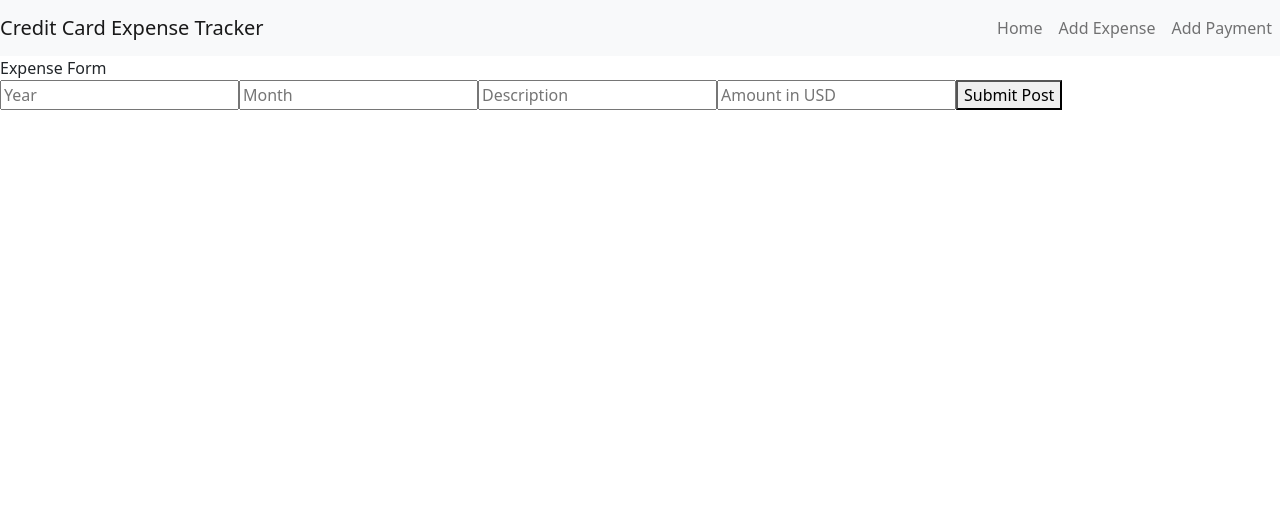
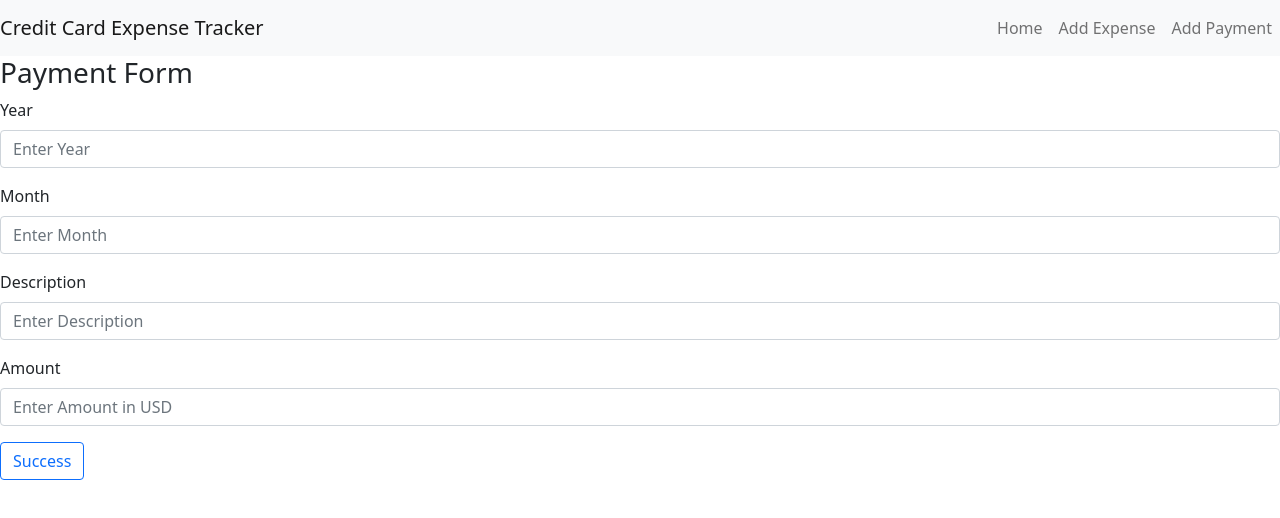
Before and after one commit to Rpcraig123/Budget-App, a React (Create React App) app in the folder client/: page /add-payment in a window 1280 px wide. Shown: the top 518 px of the page. Built offline with nearby package versions, Linux system fonts and the light colour scheme.

Commit message:
Styled my form

```diff
--- a/client/src/App.js
+++ b/client/src/App.js
@@ -47,6 +47,7 @@ function App(props) {
           setDesc={setDesc}
           setAmount={setAmount}
           transType={'new-expense'}
+          formType={'Expense'}
         />
       </Route>
       <Route path='/add-payment' exact>
@@ -57,6 +58,7 @@ function App(props) {
           setDesc={setDesc}
           setAmount={setAmount}
           transType={'new-payment'}
+          formType={'Payment'}
         />
       </Route>
     </Switch>
--- a/client/src/pages/TransactionForm.js
+++ b/client/src/pages/TransactionForm.js
@@ -1,3 +1,6 @@
+import Form from 'react-bootstrap/Form'
+import Button from 'react-bootstrap/Button'
+
 function PaymentForm(props) {
 
   const yearOnChange = (e) => {
@@ -16,34 +19,26 @@ function PaymentForm(props) {
 
   return (
     <div className='add-pay'>
-      Expense Form
-      <form onSubmit={(e) => props.createNewPost(e, props.transType)}>
-        <input
-          type="text"
-          name="Year"
-          placeholder="Year"
-          onChange={(e) => yearOnChange(e)}
-        />
-        <input
-          type="text"
-          name="Month"
-          placeholder="Month"
-          onChange={(e) => monthOnChange(e)}
-        />
-        <input
-          type="text"
-          name="Description"
-          placeholder="Description"
-          onChange={(e) => descOnChange(e)}
-        />
-        <input
-          type="text"
-          name="Amount($)"
-          placeholder="Amount in USD"
-          onChange={(e) => amountOnChange(e)}
-        />
-        <button type="submit">Submit Post</button>
-      </form>
+      <h3>{props.formType} Form</h3>
+      <Form onSubmit={(e) => props.createNewPost(e, props.transType)}>
+        <Form.Group className="mb-3">
+          <Form.Label>Year</Form.Label>
+          <Form.Control type="text" placeholder="Enter Year" onChange={(e) => yearOnChange(e)}/>
+        </Form.Group>
+        <Form.Group className="mb-3">
+          <Form.Label>Month</Form.Label>
+          <Form.Control type="text" placeholder="Enter Month" onChange={(e) => monthOnChange(e)}/>
+        </Form.Group>
+        <Form.Group className="mb-3">
+          <Form.Label>Description</Form.Label>
+          <Form.Control type="text" placeholder="Enter Description" onChange={(e) => descOnChange(e)}/>
+        </Form.Group>
+        <Form.Group className="mb-3">
+          <Form.Label>Amount</Form.Label>
+          <Form.Control type="text" placeholder="Enter Amount in USD" onChange={(e) => amountOnChange(e)}/>
+        </Form.Group>
+        <Button type="submit" variant="outline-primary">Success</Button>
+      </Form>
     </div>
   )
 }
```
